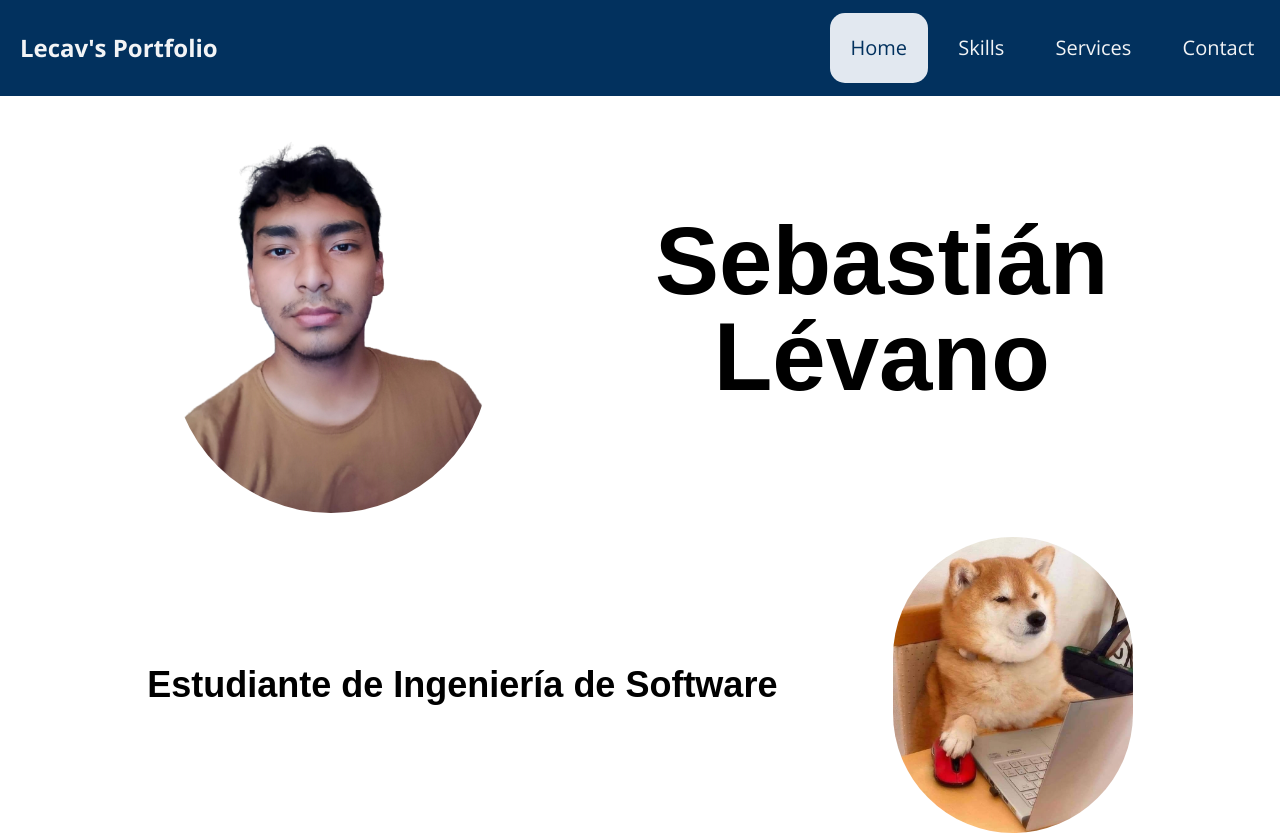
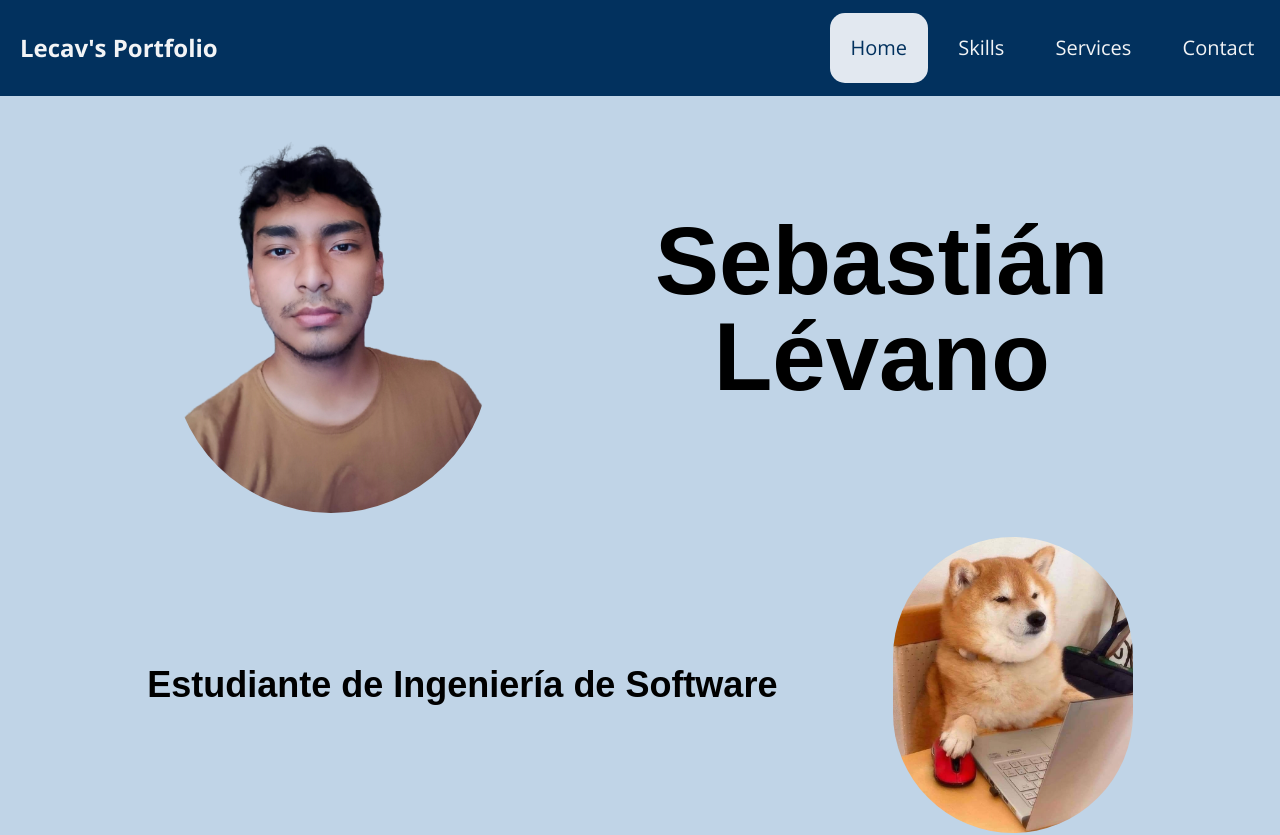
Before and after one commit to lecav30/my_portfolio, a website: page src/index.html in a window 1280 px wide. Shown: the top 835 px of the page. Drawn offline with nearby package versions, Linux system fonts and the light colour scheme; a web font is replaced by a local one.

Commit message:
feat(esthetics): Fixed header and background color section

```diff
--- a/src/css/styles.css
+++ b/src/css/styles.css
@@ -4,9 +4,9 @@
 
 :root {
   /* Color Pallete */
-  --main-bg-color: #02315e;
+  --main-bg-color: #02315e; /* rgb(2, 49, 94) */
   --secondary-bg-color: #00457e;
-  --light-bg-color: #2f70af;
+  --light-bg-color: #2f70af; /* rgb(47, 112, 175) */
   --select-bg-color: #e2e8f0;
   --alert-bg-color: #b9848c;
   --contrast-bg-color: #806491;
@@ -26,6 +26,14 @@
 
 .bg-light-color {
   background-color: var(--light-bg-color);
+}
+
+.bg-section-light {
+  background-color: rgba(47, 112, 175, 0.3);
+}
+
+.bg-section-dark {
+  background-color: rgba(2, 49, 94, 0.6);
 }
 
 .bg-select-color {
--- a/src/index.html
+++ b/src/index.html
@@ -18,9 +18,11 @@
 </head>
 
 <body>
-  <header class="w-full h-24 flex items-center justify-between bg-main-color">
+  <header id="header" class="fixed top-0 w-full h-24 flex items-center justify-between bg-main-color">
     <div class="logo text-gray-100 text-2xl font-bold ml-5">
-      Lecav's Portfolio
+      <a href="#header">
+        Lecav's Portfolio
+      </a>
     </div>
     <button class="bars">
       <svg xmlns="http://www.w3.org/2000/svg" height="2em"
@@ -37,7 +39,7 @@
     <!-- Navbar -->
     <nav class="nav-bar bg-main-color text-gray-100">
       <ul class="list-none no-underline flex">
-        <li><a class="active" href="#">Home</a></li>
+        <li><a class="active" href="#home">Home</a></li>
         <li><a href="#">Skills</a></li>
         <li><a href="#">Services</a></li>
         <li><a href="#">Contact</a></li>
@@ -45,7 +47,7 @@
   </header>
 
   <!-- Section Home -->
-  <section id="home" class="m-2">
+  <section id="home" class="p-2 mt-24 bg-section-light">
     <div class="profile flex justify-evenly items-center">
       <img class="rounded-full w-80" src="img\profile.png" alt="Sebastian's Image">
       <h1 class="name text-8xl heading-font text-center font-bold align-middle">Sebastián </br> Lévano</h1>
```
Also changed, not shown: src/css/output.css.
